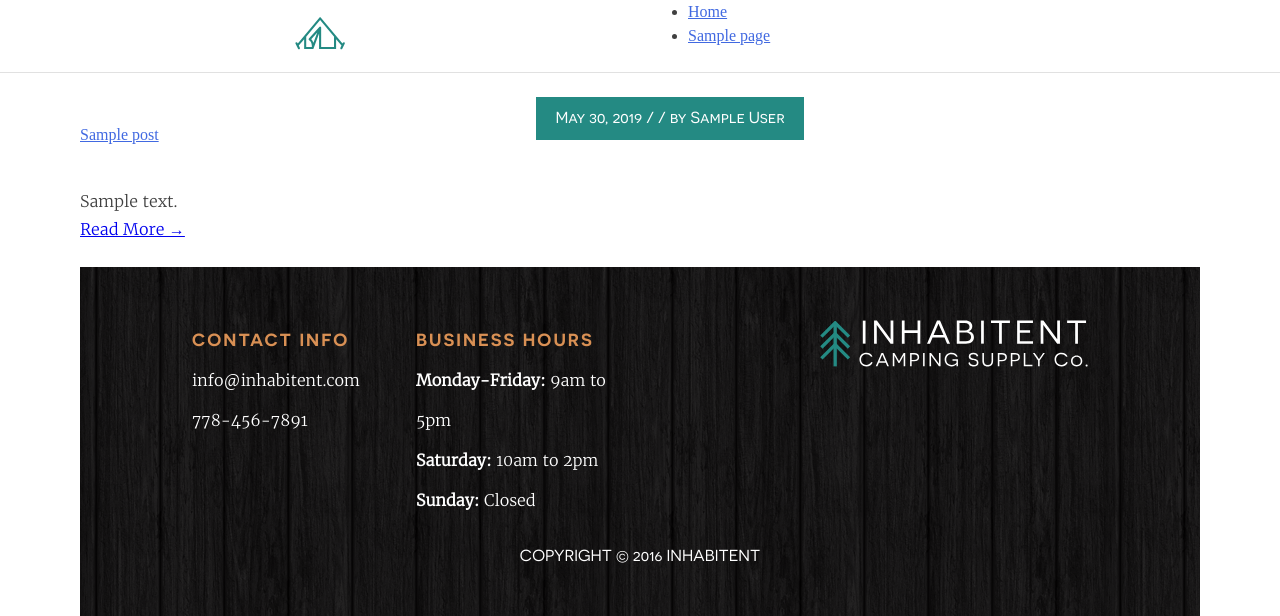
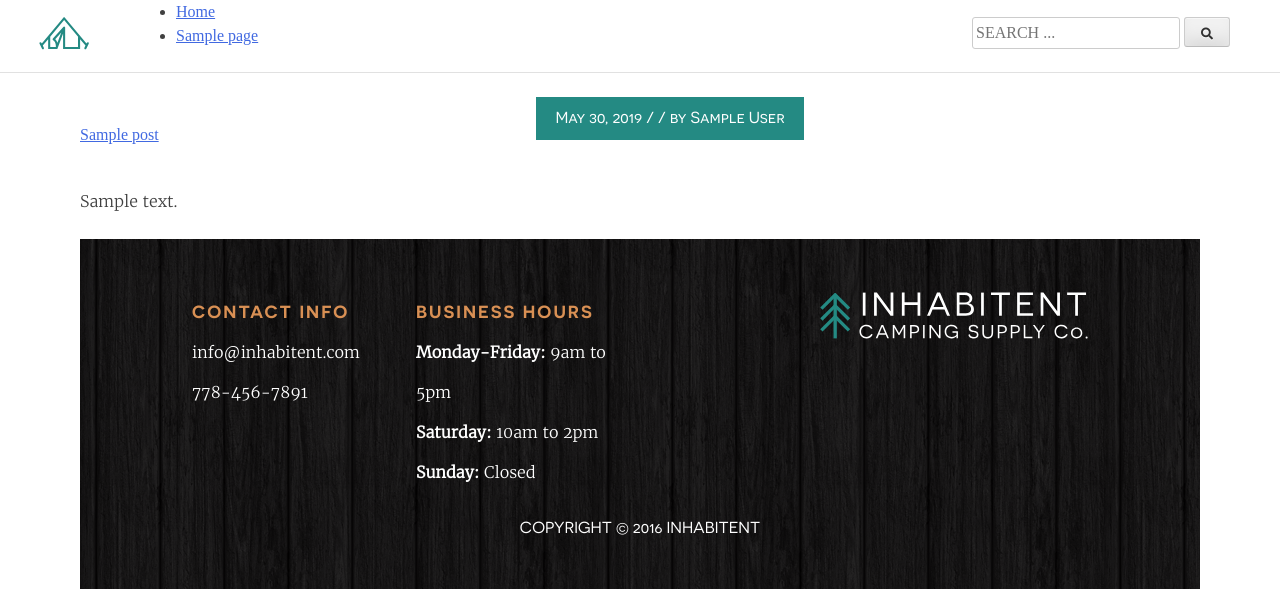
Before and after one commit to jonathandsilva2/Project4, a WordPress theme: template themes/inhabitent/single.php in a window 1280 px wide. Shown: the top 616 px of the page. Run offline with PHP 8.4 and a stand-in for WordPress, Linux system fonts and the light colour scheme; the site name, menu and one post (Sample post) are stand-ins, and other content is empty; some libraries are stand-ins or nearby versions.

Commit message:
search bar added

```diff
--- a/themes/inhabitent/404.php
+++ b/themes/inhabitent/404.php
@@ -51,5 +51,5 @@ get_header(); ?>
 
 		</main><!-- #main -->
 	</div><!-- #primary -->
-
+	<?php get_sidebar(); ?>
 <?php get_footer(); ?>
--- a/themes/inhabitent/header.php
+++ b/themes/inhabitent/header.php
@@ -30,6 +30,7 @@
 					<button class="menu-toggle" aria-controls="primary-menu" aria-expanded="false"><?php echo esc_html( 'Primary Menu' ); ?></button>
 					<a class="header-logo" href="<?php echo get_home_url() ?>"><img src="<?php echo get_template_directory_uri().'/images/logos/'?>inhabitent-logo-tent.svg" alt="Inhabitent Logo"/></a>
 					<?php wp_nav_menu( array( 'theme_location' => 'primary', 'menu_id' => 'primary-menu' ) ); ?>
+					<?php get_search_form() ?>
 
 				</nav><!-- #site-navigation -->
 			</header><!-- #masthead -->
--- a/themes/inhabitent/sass/_content.scss
+++ b/themes/inhabitent/sass/_content.scss
@@ -62,6 +62,20 @@
 }
 
 
+.single-post .entry-title a {
+	position: absolute;
+	top: 50px;
+	background-color: #248A83;
+	text-decoration: none;
+	color: white;
+	font-size: 2.1rem;
+	font-weight: bold;
+	padding: 1rem 1.5rem;
+	max-width: 75%;
+	font-family: 'Novecento-bold';
+	letter-spacing: 2px;
+}
+
 .blog .entry-title a {
 	position: absolute;
 	top: 50px;
@@ -75,6 +89,7 @@
 	font-family: 'Novecento-bold';
 	letter-spacing: 2px;
 }
+
 
 
 
--- a/themes/inhabitent/sass/_navigation.scss
+++ b/themes/inhabitent/sass/_navigation.scss
@@ -33,9 +33,13 @@ a {
 	clear: both;
 	width: 100%;
 	display: grid;
-	grid-template-columns: 50% 50%;
+	// grid-template-columns: 50% 50%;
+	grid-template-columns: 10% 1fr 25%;
 	border-bottom: $border__solid;
+	form {
 
+		align-self: center;
+	}
 	.header-logo {
 			align-self: center;
 			justify-self: center;
--- a/themes/inhabitent/sass/_normalize.scss
+++ b/themes/inhabitent/sass/_normalize.scss
@@ -186,7 +186,7 @@ input[type="search"]::-webkit-search-decoration {
 }
 
 fieldset {
-	border: 1px solid #c0c0c0;
+
 	margin: 0 2px;
 	padding: 0.35em 0.625em 0.75em;
 }
--- a/themes/inhabitent/single.php
+++ b/themes/inhabitent/single.php
@@ -12,7 +12,7 @@ get_header(); ?>
 
 		<?php if ( have_posts() ) : ?>
 
-			<?php if ( is_home() && ! is_front_page() ) : ?>
+			<?php if ( is_single() && ! is_front_page() ) : ?>
 				<header>
 					<h1 class="page-title screen-reader-text"><?php single_post_title(); ?></h1>
 				</header>
@@ -21,7 +21,7 @@ get_header(); ?>
 			<?php /* Start the Loop */ ?>
 			<?php while ( have_posts() ) : the_post(); ?>
 
-				<?php get_template_part( 'template-parts/content' ); ?>
+				<?php get_template_part( 'template-parts/content' , 'single' ); ?>
 
 
 				<?php
--- a/themes/inhabitent/style.css
+++ b/themes/inhabitent/style.css
@@ -247,7 +247,6 @@ input[type="search"]::-webkit-search-decoration {
   -webkit-appearance: none; }
 
 fieldset {
-  border: 1px solid #c0c0c0;
   margin: 0 2px;
   padding: 0.35em 0.625em 0.75em; }
 
@@ -522,9 +521,12 @@ header {
     clear: both;
     width: 100%;
     display: grid;
-    grid-template-columns: 50% 50%;
+    grid-template-columns: 10% 1fr 25%;
     border-bottom: 1px solid #e1e1e1;
     /* Small menu. */ }
+    header .main-navigation form {
+      -ms-flex-item-align: center;
+          align-self: center; }
     header .main-navigation .header-logo {
       -ms-flex-item-align: center;
           align-self: center;
@@ -715,6 +717,19 @@ header {
 
 .entry-header {
   position: relative; }
+
+.single-post .entry-title a {
+  position: absolute;
+  top: 50px;
+  background-color: #248A83;
+  text-decoration: none;
+  color: white;
+  font-size: 2.1rem;
+  font-weight: bold;
+  padding: 1rem 1.5rem;
+  max-width: 75%;
+  font-family: 'Novecento-bold';
+  letter-spacing: 2px; }
 
 .blog .entry-title a {
   position: absolute;
--- a/themes/inhabitent/template-parts/content-single.php
+++ b/themes/inhabitent/template-parts/content-single.php
@@ -21,12 +21,12 @@
 		</div><!-- .entry-meta -->
 		<?php endif; ?>
 
+</header>
 	<div class="entry-content">
 		<?php the_content(); ?>
 
 	</div><!-- .entry-content -->
 
-	<footer class="entry-footer">
-		<?php red_starter_entry_footer(); ?>
+
 	</footer><!-- .entry-footer -->
 </article><!-- #post-## -->
```
Also changed, not shown: themes/inhabitent/build/css/style.min.css, 1 other file.
